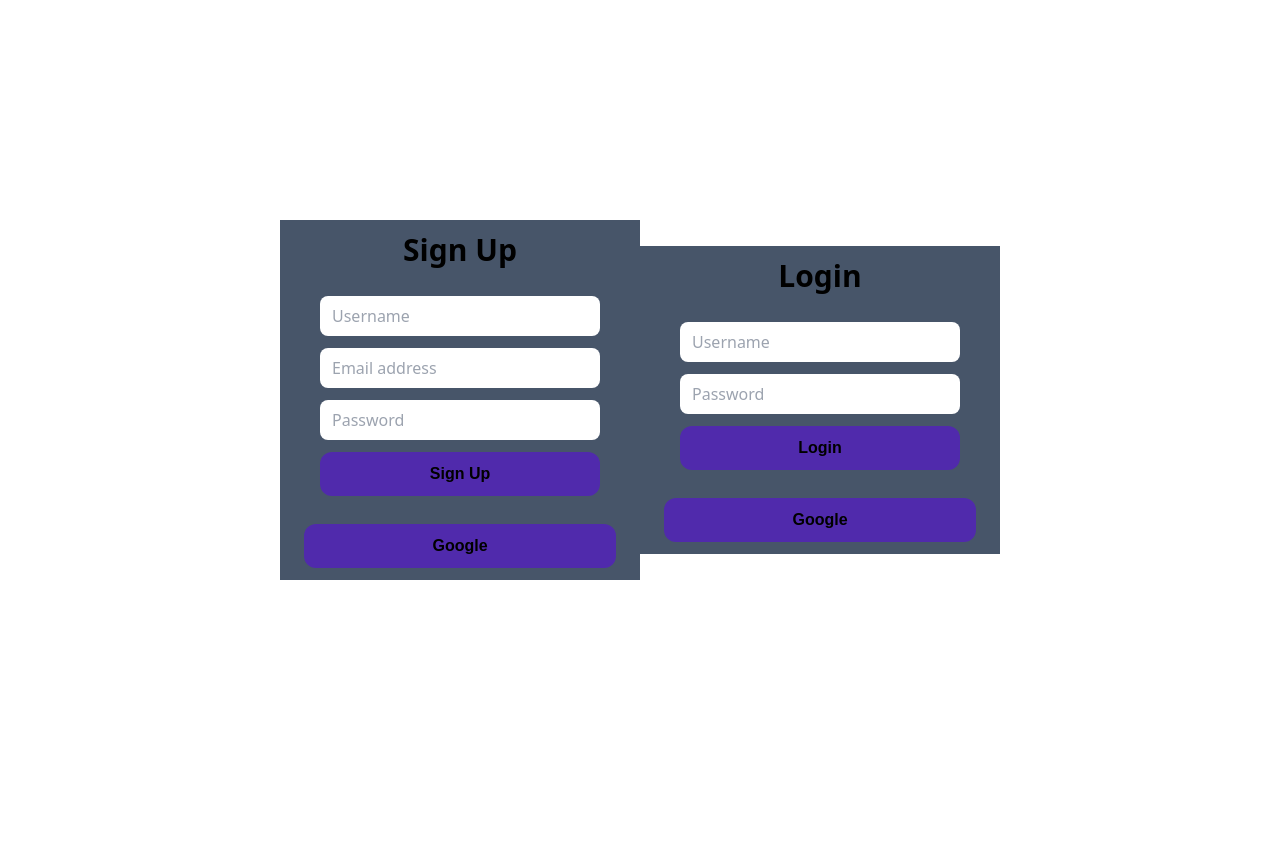
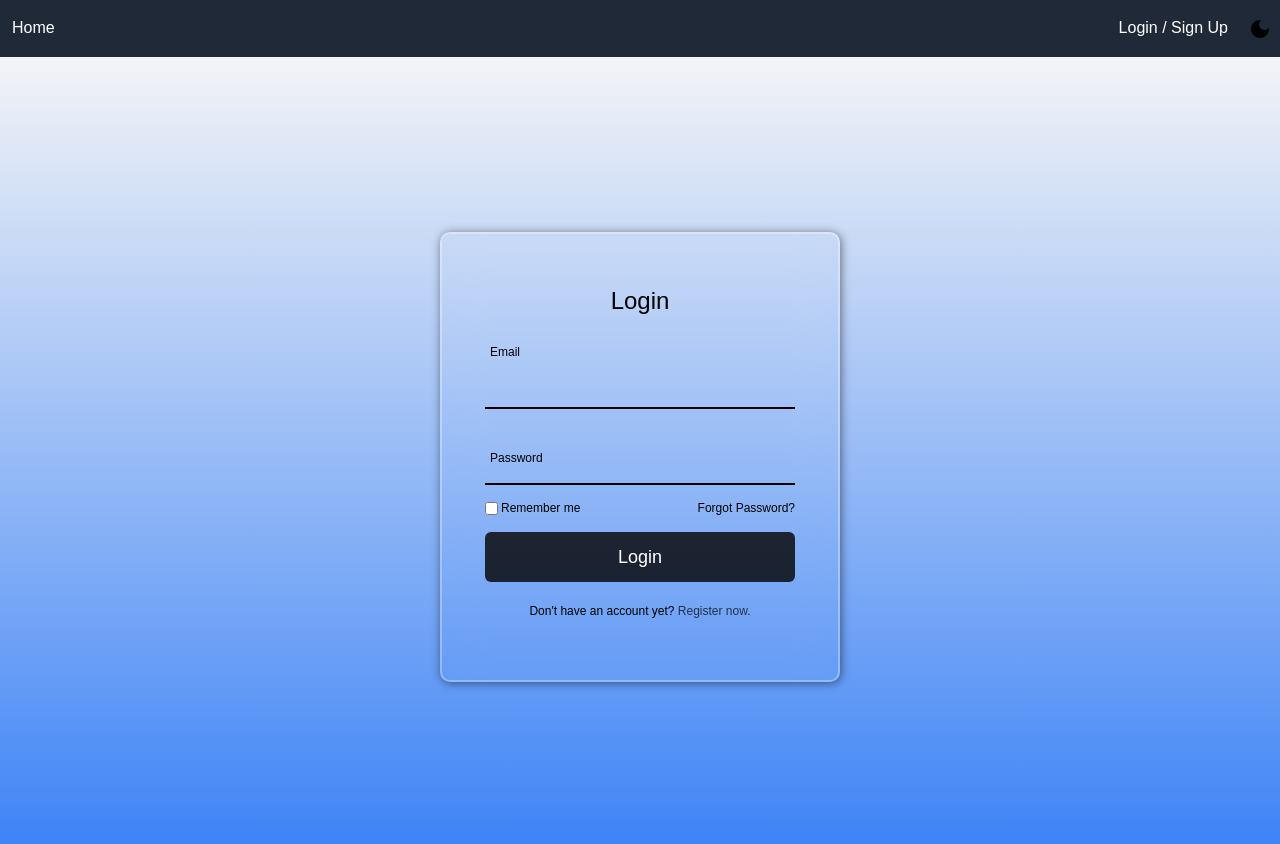
Before and after one commit to Nwanne-san/chatbot-app, a Next.js app: page /auth/login in a window 1280 px wide. Shown: the top 844 px of the page. Before the commit the page ends 800 px from the top, so only its background shows below. Built offline with nearby package versions, Linux system fonts and the light colour scheme; no server answers.

Commit message:
login ui

```diff
--- a/pages/auth/login.js
+++ b/pages/auth/login.js
@@ -1,113 +1,74 @@
-import { useFormik} from 'formik';
-import * as yup from 'yup';
-import { signIn, useSession } from 'next-auth/react';
-import { getServerSession } from 'next-auth';
-import { authOptions } from '../api/auth/[...nextauth]';
-import { createUserWithEmailAndPassword, signInWithEmailAndPassword } from 'firebase/auth';
-import { useRouter } from 'next/router';
-import { authentication } from '@/settings/firebase.setting';
+import { useState } from 'react';
+import Link from 'next/link';
+import Navbar from '@/components/navbar';
 
-//validation rules
-const validationRules = yup.object().shape({
-    email:yup.string().email()
-    .required('field is compulsory'),
-    password:yup.string()
-    .required()
-    .min(8, 'must be up to 8 characters')
-    .max(20, 'max of 20 characters')
+const LoginPage = () => {
+    const [email, setEmail] = useState('');
+    const [password, setPassword] = useState('');
+    const [rememberMe, setRememberMe] = useState(false);
 
-})
-
-export default function Signup() {
-    const {data:session} = useSession(); //shows the info of the active account
-    console.log(session)
-
-    const router = useRouter();
-
-    if (session) { //meaning if the session is active
-        router.push('/chat')
-    }
-
-    const handleGoogleEmailPasswordCreateAccount = async (userEmail,userPassword) => {
-        createUserWithEmailAndPassword(authentication,userEmail,userPassword)
-        .then((user) => {
-            alert(`${user} created successfully`);
-            console.log(user)
-        })
-        .catch((error) => console.log(error))
+    const handleLogin = (e) => {
+        e.preventDefault();
+        // Handle login logic here
     };
 
-    const {handleBlur,handleSubmit,handleChange,errors,touched,values} =  useFormik({
-        initialValues:{username:'',email:'',password:''}, //the IDs are used here
-        onSubmit: values => { //this block of code runs only if no errors occur
-            handleGoogleEmailPasswordCreateAccount(values.email,values.password)
-        },
-        validationSchema:validationRules //returns the yup function, and handles errors
-    })
-
     return (
-    <div className='w-full h-screen flex gap-5 justify-center  items-center'>
-      <div className='flex justify-center py-3 px-6'>
-        <div className='w-[360px] py-3 px-6 flex flex-col gap-3 bg-slate-600'>
-          <h1 className='font-sans font-extrabold flex justify-center text-3xl'>Sign Up</h1>
-          <form className='flex flex-col p-4 gap-3' onSubmit={handleSubmit}>
+        <>
+        <Navbar/>
+        <div className="flex justify-center items-center min-h-screen bg-gradient-to-b from-gray-100 via-skyblue to-blue-500">
+            <div className="wrapper bg-transparent backdrop-filter backdrop-blur-md border-2 border-white border-opacity-30 rounded-lg shadow-md flex justify-center items-center">
+                <div className="form-box">
+                    <ion-icon name="close" className="icon w-8 h-8 bg-black bg-opacity-50 rounded-full absolute top-0 right-0"></ion-icon>
+                    <h2 className="text-2xl text-black mb-4">Login</h2>
+                    <form onSubmit={handleLogin}>
+                        <div className="input-box">
+                            <span className="icon">
+                                <ion-icon name="mail"></ion-icon>
+                            </span>
                             <input
-            id='username'
-            type="text"
-            placeholder="Username"
-            value={values.username}
-            onChange={handleChange}
-            onBlur={handleBlur}
-            className='px-3 py-2 border-none rounded-lg focus:border-none '
-            />
-            <input
+                                className="mail w-full h-12 bg-transparent border-b-2 border-black focus:outline-none text-black"
                                 id='email'
                                 type="email"
-            value={values.email}
-            placeholder="Email address"
-            onChange={handleChange}
-            onBlur={handleBlur}
-            className='px-3 py-2 border-none rounded-lg  '
-            />{errors.email && touched.email ? <span className='text-red-500'>{errors.email}</span> : null}
+                                value={email}
+                                onChange={(e) => setEmail(e.target.value)}
+                            />
+                            <label>Email</label>
+                        </div>
+                        <div className="input-box">
+                            <span className="icon">
+                                <ion-icon name="lock-closed"></ion-icon>
+                            </span>
                             <input
-            id='password'
                                 type="password"
-            value={values.password}
-            placeholder="Password"
-            onChange={handleChange}
-            className='px-3 py-2 border-none rounded-lg focus:border-none '/>
-            {errors.password && touched.password ?<span className='text-red-600'>{errors.password}</span> : null}
-            <button type="submit">Sign Up</button>
+                                value={password}
+                                onChange={(e) => setPassword(e.target.value)}
+                                className="w-full h-12 bg-transparent border-b-2 border-black focus:outline-none text-black"
+                                required
+                            />
+                            <label>Password</label>
+                        </div>
+                        <div className="remember">
+                            <label className="flex items-center">
+                                <input
+                                    type="checkbox"
+                                    checked={rememberMe}
+                                    onChange={(e) => setRememberMe(e.target.checked)}
+                                    className="mr-2 cursor-pointer"
+                                />
+                                Remember me
+                            </label>
+                            <a href="#" className="text-black">Forgot Password?</a>
+                        </div>
+                        <button type="submit" className="btn">Login</button>
+                        <div className="login-register">
+                            <p>Don't have an account yet? <Link href="register" className="register-link text-black font-semibold">Register now.</Link></p>
+                        </div>
                     </form>
-
-          <button onClick={() => signIn('google')} >Google</button>
-        </div>
-        <div className='flex justify-center place-items-center'>
-          <div className='w-[360px] py-3 px-6 flex flex-col gap-3 bg-slate-600'>
-            <h1 className='font-sans font-extrabold flex justify-center text-3xl'>Login</h1>
-            <form className='flex flex-col p-4 gap-3'>
-              <input
-              id='userName'
-              type="text"
-              placeholder="Username"
-              onChange={handleChange}
-              className='px-3 py-2 border-none rounded-lg '
-              />
-              <input
-              id='pass'
-              type="password"
-              value={values.pass}
-              placeholder="Password"
-              className='px-3 py-2 border-none rounded-lg '
-               />
-              {errors.pass && touched.pass ?<span className='text-red-600'>{errors.password}</span> : null}
-              <button type="submit">Login</button>
-            </form>
-
-            <button onClick={() => signIn('google')} >Google</button>
                 </div>
             </div>
         </div>
-    </div>
+        </>
     );
-}
+};
+
+export default LoginPage;
--- a/pages/auth/register.js
+++ b/pages/auth/register.js
@@ -1,69 +1,121 @@
-import { useState } from 'react';
+import Link from 'next/link';
+import { useFormik} from 'formik';
+import * as yup from 'yup';
+import { signIn, useSession } from 'next-auth/react';
+import { getServerSession } from 'next-auth';
+import { authOptions } from '../api/auth/[...nextauth]';
+import { createUserWithEmailAndPassword, signInWithEmailAndPassword } from 'firebase/auth';
+import { useRouter } from 'next/router';
+import { authentication, googleProvider} from '@/settings/firebase.setting';
+import { use } from 'react';
 
-const LoginPage = () => {
-    const [email, setEmail] = useState('');
-    const [password, setPassword] = useState('');
-    const [rememberMe, setRememberMe] = useState(false);
+//validation rules
+const validationRules = yup.object().shape({
+    email:yup.string().email()
+    .required('field is compulsory'),
+    password:yup.string()
+    .required()
+    .min(8, 'must be up to 8 characters')
+    .max(20, 'max of 20 characters')
 
-    const handleLogin = (e) => {
-        e.preventDefault();
-        // Handle login logic here
+})
+
+export default function Signup() {
+    const {data:session} = useSession(); //shows the info of the active account
+    console.log(session)
+
+    const router = useRouter();
+
+    if (session) { //meaning if the session is active
+        router.push('/chat')
+    }
+
+    const handleGoogleEmailPasswordCreateAccount = async (userEmail,userPassword) => {
+        createUserWithEmailAndPassword(authentication,userEmail,userPassword)
+        .then((user) => {
+            alert(`${user} created successfully`);
+            console.log(user)
+        })
+        .catch((error) => console.log(error))
     };
 
+    const signInWithGoogle = async () => {
+      signInWithEmailAndPassword(authentication, googleProvider).then((user) => console.log(user))
+      .catch((e) => console.error(e))
+    }
+
+    const {handleBlur,handleSubmit,handleChange,errors,touched,values} =  useFormik({
+        initialValues:{username:'',email:'',password:''}, //the IDs are used here
+        onSubmit: values => { //this block of code runs only if no errors occur
+            handleGoogleEmailPasswordCreateAccount(values.email,values.password)
+        },
+        validationSchema:validationRules //returns the yup function, and handles errors
+    })
+
   return (
-        <div className="flex justify-center items-center min-h-screen bg-gradient-to-b from-gray-100 via-skyblue to-blue-500">
-            <div className="wrapper bg-transparent backdrop-filter backdrop-blur-md border-2 border-white border-opacity-30 rounded-lg shadow-md flex justify-center items-center">
-                <div className="form-box">
-                    <ion-icon name="close" className="icon w-8 h-8 bg-black bg-opacity-50 rounded-full absolute top-0 right-0"></ion-icon>
-                    <h2 className="text-2xl text-black mb-4">Login</h2>
-                    <form onSubmit={handleLogin}>
-                        <div className="input-box">
-                            <span className="icon">
-                                <ion-icon name="mail"></ion-icon>
-                            </span>
+    <div className='w-full h-screen flex gap-5 justify-center  items-center'>
+      <div className='flex justify-center py-3 px-6'>
+        <div className='w-[360px] py-3 px-6 flex flex-col gap-3 bg-slate-600'>
+          <h1 className='font-sans font-extrabold flex justify-center text-3xl'>Sign Up</h1>
+          <form className='flex flex-col p-4 gap-3' onSubmit={handleSubmit}>
             <input
-                                className="mail w-full h-12 bg-transparent border-b-2 border-black focus:outline-none text-black"
+            id='username'
+            type="text"
+            placeholder="Username"
+            value={values.username}
+            onChange={handleChange}
+            onBlur={handleBlur}
+            className='px-3 py-2 border-none rounded-lg focus:border-none '
+            />
+            <input
+            id='email'
             type="email"
-                                value={email}
-                                onChange={(e) => setEmail(e.target.value)}
-                                required
+            value={values.email}
+            placeholder="Email address"
+            onChange={handleChange}
+            onBlur={handleBlur}
+            className='px-3 py-2 border-none rounded-lg  '
+            />{errors.email && touched.email ? <span className='text-red-500'>{errors.email}</span> : null}
+            <input
+            id='password'
+            type="password"
+            value={values.password}
+            placeholder="Password"
+            onChange={handleChange}
+            className='px-3 py-2 border-none rounded-lg focus:border-none '/>
+            {errors.password && touched.password ?<span className='text-red-600'>{errors.password}</span> : null}
+            <button type="submit">Sign Up</button>
+          </form>
+
+          <p>Already have an account ? <Link href='login'>Login here</Link></p>
+          <button onClick={() => signIn('google')} >Google</button>
+        </div>
+        {/* <div className='flex justify-center place-items-center'>
+          <div className='w-[360px] py-3 px-6 flex flex-col gap-3 bg-slate-600'>
+            <h1 className='font-sans font-extrabold flex justify-center text-3xl'>Login</h1>
+            <form className='flex flex-col p-4 gap-3'>
+              <input
+              id='userName'
+              type="text"
+              placeholder="Username"
+              onChange={handleChange}
+              className='px-3 py-2 border-none rounded-lg '
               />
-                            <label>Email</label>
+              <input
+              id='pass'
+              type="password"
+              value={values.pass}
+              placeholder="Password"
+              className='px-3 py-2 border-none rounded-lg '
+               />
+              {errors.pass && touched.pass ?<span className='text-red-600'>{errors.password}</span> : null}
+              <button onClick={signInWithGoogle}>Login</button>
+            </form>
+
+            <button onClick={signInWithGoogle} >Google</button>
           </div>
-                        <div className="input-box">
-                            <span className="icon">
-                                <ion-icon name="lock-closed"></ion-icon>
-                            </span>
-                            <input
-                                type="password"
-                                value={password}
-                                onChange={(e) => setPassword(e.target.value)}
-                                className="w-full h-12 bg-transparent border-b-2 border-black focus:outline-none text-black"
-                                required
-                            />
-                            <label>Password</label>
-                        </div>
-                        <div className="remember">
-                            <label className="flex items-center">
-                                <input
-                                    type="checkbox"
-                                    checked={rememberMe}
-                                    onChange={(e) => setRememberMe(e.target.checked)}
-                                    className="mr-2 cursor-pointer"
-                                />
-                                Remember me
-                            </label>
-                            <a href="#" className="text-black">Forgot Password?</a>
-                        </div>
-                        <button type="submit" className="btn">Login</button>
-                        <div className="login-register">
-                            <p>Don't have an account yet? <a href="#" className="register-link text-black font-semibold">Register now.</a></p>
-                        </div>
-                    </form>
-                </div>
+        </div> */}
       </div>
     </div>
   );
-};
-
-export default LoginPage;
+}
--- a/styles/globals.css
+++ b/styles/globals.css
@@ -43,7 +43,7 @@ body {
 #chat-messages > div {
   margin-bottom: 5px;
 }
-
+/*
 input {
   width: 100%;
   padding: 8px 12px;
@@ -66,4 +66,240 @@ button {
 
 button:hover {
   background-color: #0056b3;
+} */
+
+/* @import url('https://fonts.googleapis.com/css2?family=Poppins:wght@200;400;600;700;900&display=swap') */
+
+*{
+  margin: 0;
+  padding: 0;
+  box-sizing: border-box;
+  font-family: 'Poppins', sans-serif;
 }
+
+body {
+  justify-content: center;
+  align-items: center;
+  min-height: 100vh;
+  background: linear-gradient(gray,skyblue, rgba(0, 0, 255, 0.799));
+}
+
+header {
+  position: fixed;
+  top: 0;
+  left: 0;
+  z-index: 9;
+  width: 100%;
+  padding: 20px 100px;
+  display: flex;
+  justify-content: space-between;
+  font-weight: 500;
+}
+
+.logo {
+  font-size: 30px;
+  color: #fff;
+  font-weight: 700;
+}
+
+.navi a{
+  position: relative;
+  margin-left: 20px;
+  text-decoration: none;
+  color: #fff;
+  font-size: 16px;
+  /* transition: 1s; */
+}
+
+.popup{
+  display: none;
+}
+
+.navi a::after{
+  content: '';
+  position: absolute;
+  left: 0;
+  bottom: -6px;
+  width: 100%;
+  height: 3px;
+  background: #fff;
+  transform: scale(0);
+  border-radius: 3px;
+  transition: transform .3s;
+  transform-origin: left;
+}
+
+.navi a:hover::after {
+  transform: scale(1);
+}
+
+.navi button {
+  width: 100px;
+  height: 40px;
+  background: transparent;
+  border: 1.5px solid #fff;
+  border-radius: 10px;
+  cursor: pointer;
+  font-size-adjust: 20px;
+  color: #fff;
+  margin-left: 30px;
+  transition: .2s;
+}
+
+.navi button:hover{
+  color: #000;
+  background: #fff;
+}
+
+.wrapper {
+  position: relative;
+  height: 450px;
+  width: 400px;
+  background: transparent;
+  backdrop-filter: blur(20px);
+  border: 2px solid rgba(255, 255, 255, 0.3 );
+  border-radius: 10px;
+  box-shadow: 1px 1px 10px rgba(0, 0, 0, 0.5);
+  display: flex;
+  justify-content: center;
+  align-items: center;
+  /* transform: scale(0); */
+}
+
+.form-box{
+  position: relative;
+  width: 100%;
+  height: 100%;
+  background: transparent;
+  display: flex;
+  flex-direction: column;
+  justify-content: center;
+  align-items: center;
+}
+
+.wrapper .login{
+  display: none;
+}
+
+.form-box>.icon {
+  width: 30px;
+  height: 30px;
+  background-color: rgba(0, 0, 0, 0.5);
+  position: absolute;
+  top: 0;
+  right: 0;
+  border-radius: 10px;
+}
+
+h2{
+  font-size: 2em;
+  color: #000000;
+  text-align: center;
+}
+.input-box{
+  position: relative;
+  margin: 24px 0;
+  width: 310px;
+  border-bottom: 2px solid #000000;
+}
+.input-box label{
+  position: absolute;
+  top: 50%;
+  left: 5px;
+  transform: translateY(-50%);
+  color: #000000;
+  font-size: 12px;
+  pointer-events: none;
+  transition: .3s;
+}
+
+input:focus ~ label,
+input:valid ~ label{
+  top: -5px;
+}
+
+.input-box input {
+  width: 100%;
+  height: 50px;
+  background: transparent;
+  border: none;
+  outline: none;
+  font-size: 14px;
+  padding:0 35px 0 5px;
+  color: #000000;
+}
+
+.input-box input:focus{
+  background: transparent;
+}
+
+.input-box ion-icon{
+  position: absolute;
+  right: 8px;
+  font-size: 1.2em;
+  top: 20px;
+}
+
+.remember {
+  font-size: 12px;
+  margin: -10px 0 15px 0 ;
+  display: flex;
+  justify-content: space-between;
+  align-items: center;
+}
+
+.remember label {
+  display: flex;
+}
+
+.remember label input {
+  accent-color: black;
+  align-items: center;
+  margin-right: 3px;
+  cursor: pointer;
+}
+
+.remember a{
+  color: #000;
+  text-decoration: none;
+}
+
+.remember a:hover{
+  text-decoration: underline;
+}
+
+.btn {
+  width: 100%;
+  height: 50px;
+  background-color: rgba(3, 1, 1, 0.8);
+  outline: none;
+  border: none;
+  border-radius: 6px;
+  color: #fff;
+  font-size: 18px;
+  cursor: pointer;
+  font-weight: 500;
+  transition: .1s;
+}
+
+.btn:hover{
+  background: rgb(255, 255, 255, 0.7);
+  color: #000;
+}
+
+.login-register{
+  font-size: 12px;
+  text-align: center;
+  font-weight: 500;
+  margin: 20px 0 8px 0;
+}
+
+.login-register p a {
+  color: rgba(0, 0, 0, 0.7);
+  text-decoration: none;
+  font-weight: 400;
+}
+
+.login-register p a:hover {
+  text-decoration: underline;
+}
```
Lines whose indentation alone changed are shown as unchanged.
